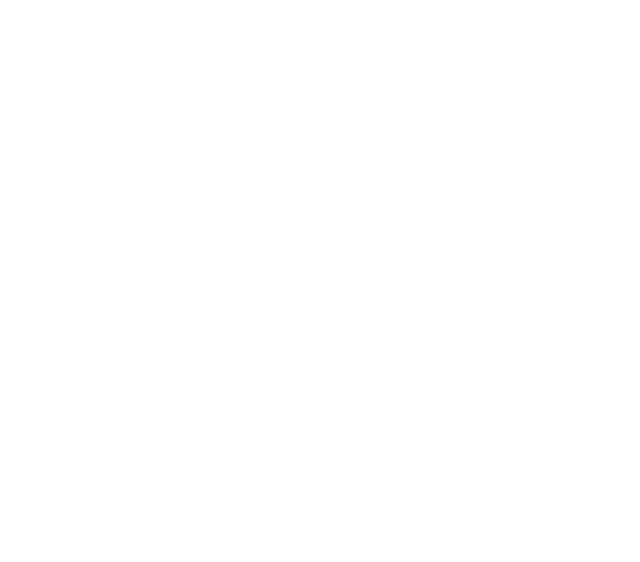
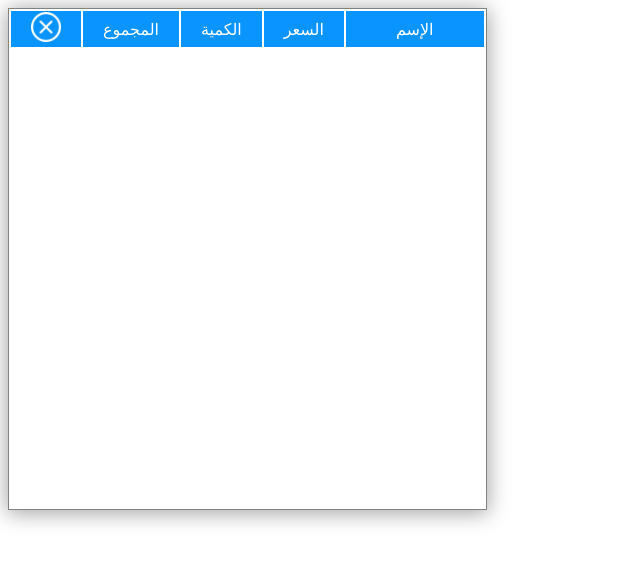
Before and after one commit to sarahaboudalal/assessment-assignment, a plain HTML site: page index.html in a window 1280 px wide. Shown: the whole page, without its empty margins (0-640 px from the left). Drawn offline with Linux system fonts and the light colour scheme.

Commit message:
table setup + styling

```diff
--- a/index.html
+++ b/index.html
@@ -8,12 +8,21 @@
     <title>Assignment</title>
 </head>
 <body>
+<div id="container">
     <div id="cards-container">
-
     </div>
-    <div id="table-contaner">
-
+    <div id="table-container">
+        <table>
+            <tr>
+                <td><img src="./assets/x-mark.png" alt="x-mark" id="x-mark"/></td>
+                <td>المجموع</td>
+                <td>الكمية</td>
+                <td>السعر</td>
+                <td>الإسم</td>
+            </tr>
+        </table>
     </div>
+</div>
 </body>
 <script src="./assignmet.js"></script>
 </html>
--- a/style.css
+++ b/style.css
@@ -0,0 +1,28 @@
+#container {
+    display: flex;
+    flex-direction: row;
+}
+
+td {
+    background-color: rgb(9, 148, 255);
+    color: white;
+    padding-left: 20px;
+    padding-right: 20px;
+}
+
+td img {
+    width: 30px;
+}
+
+tr :nth-child(5){
+    padding-left: 50px;
+    padding-right: 50px;
+}
+
+#table-container {
+    min-height: 500px;
+    border: 1px solid rgb(131, 131, 131);
+    box-shadow: 0px 2px 20px 1px rgba(0,0,0,0.37);
+-webkit-box-shadow: 0px 2px 20px 1px rgba(0,0,0,0.37);
+-moz-box-shadow: 0px 2px 20px 1px rgba(0,0,0,0.37);
+}
```
Also changed, not shown: assets/x-mark.png (added).
